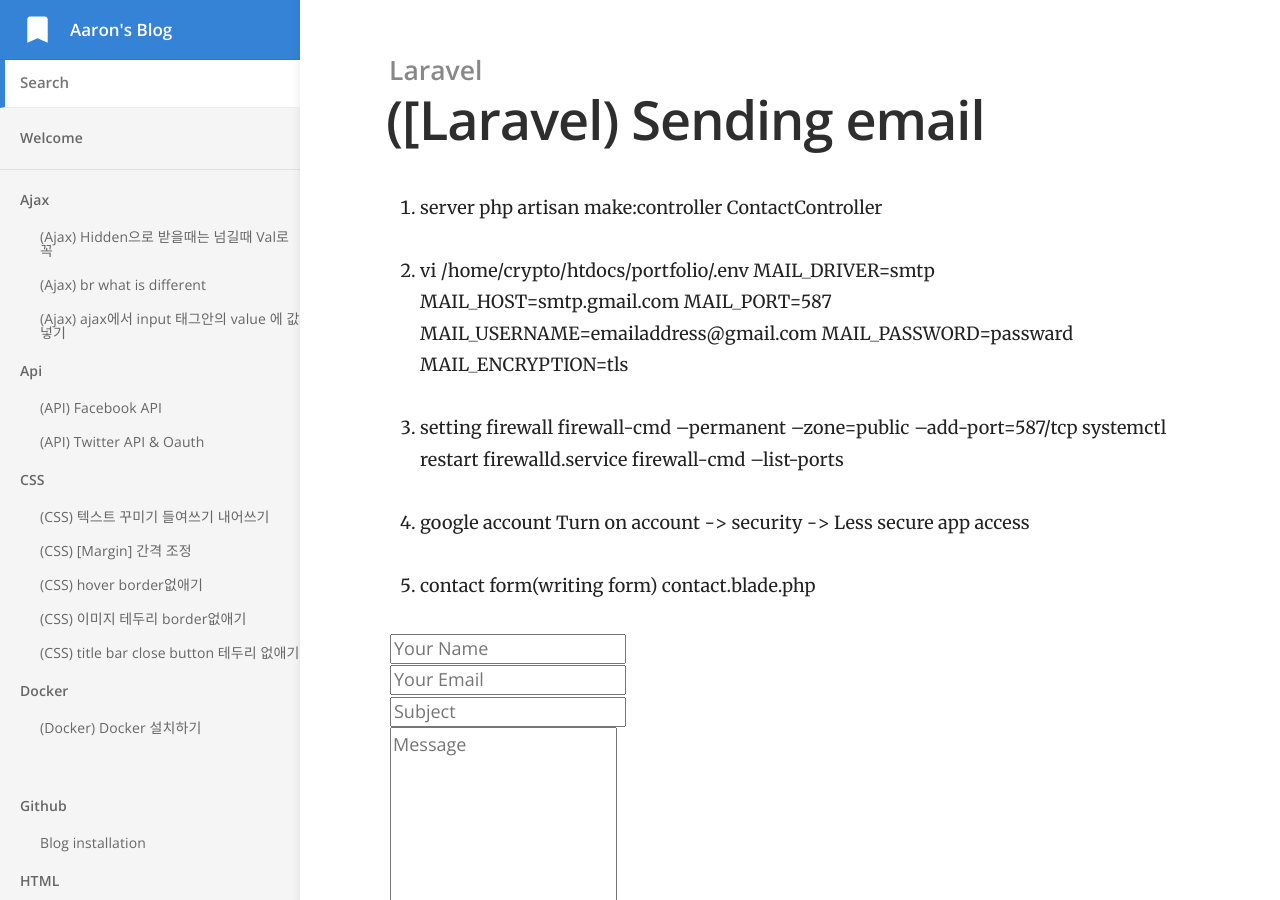
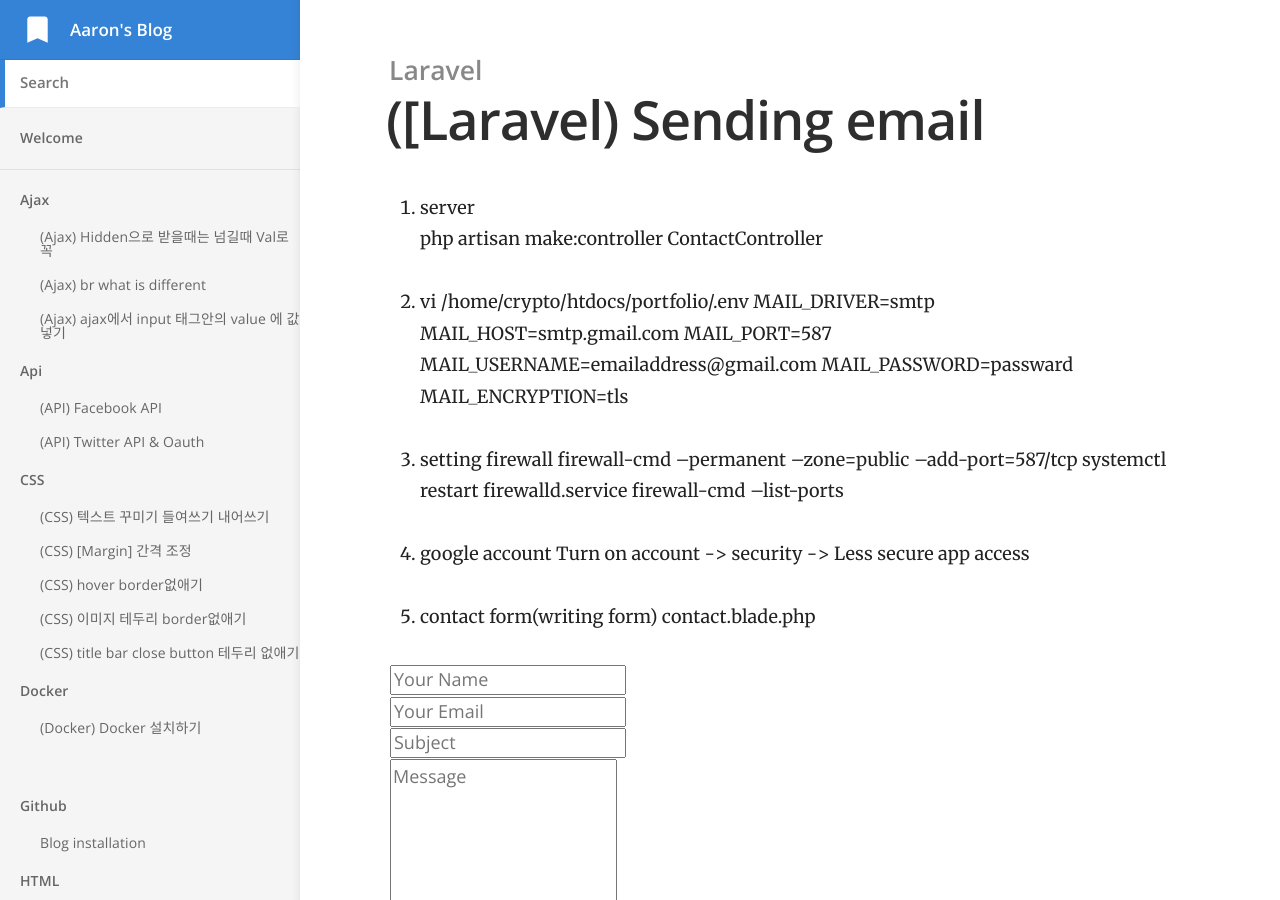
Before and after one commit to jfluke1414/jfluke1414.github.io, a Jekyll site: the page built from _docs/laravel/[Laravel] Sending email.md, in a window 1280 px wide and 900 px high. Built offline with Jekyll 4.4.1, drawn with Linux system fonts in a browser that asks for light colours.

```diff
--- a/_docs/laravel/[Laravel] Sending email.md
+++ b/_docs/laravel/[Laravel] Sending email.md
@@ -4,7 +4,7 @@ title: ([Laravel) Sending email
 category: Laravel
 ---
 
-1. server
+1. server<br>
 php artisan make:controller ContactController
 
 2. vi /home/crypto/htdocs/portfolio/.env
```
